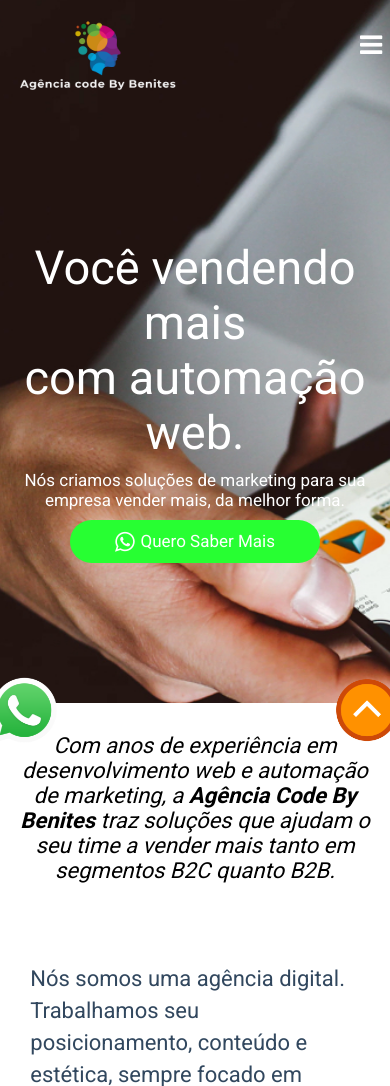
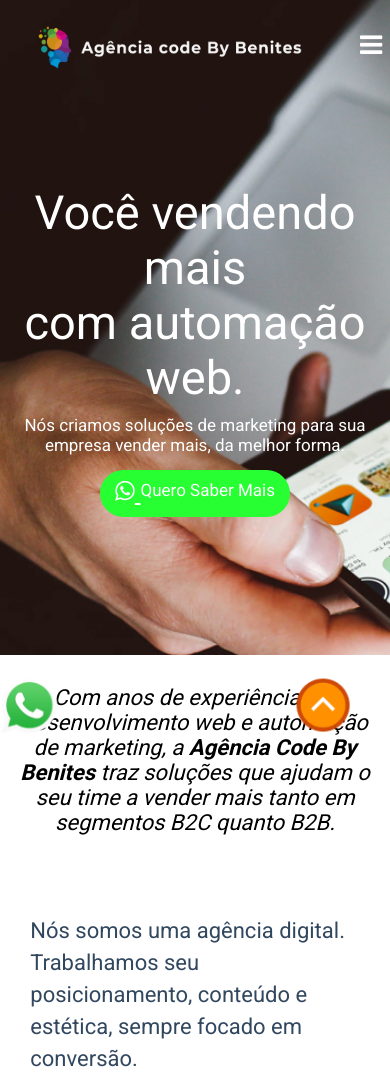
Before and after one commit to MarceloBenitesPro/agenciaCodeByBenites, a PHP site: page / in a window 390 px wide. Shown: the top 1086 px of the page. Run offline with PHP 8.4, Linux system fonts and the light colour scheme.

Commit message:
upload commit

```diff
--- a/css/style.css
+++ b/css/style.css
@@ -41,12 +41,12 @@ textarea{
    .logo{
         position: relative;
 	    z-index: 2;
-       top:-20px;
+       top:-5px;
        background-image: url('../imagens/logo.png');
        background-size: 100% 100%;
        float:left;
-       width:180px;
-       height:100px;
+       width:340px;
+       height:45px;
    }
    nav.desktop{
        float: right;
@@ -79,9 +79,10 @@ textarea{
        left:0;
        top:0;
        width: 100%;
-       padding: 70px 0 30px 0;
+       padding: 90px 0 30px 20px;
        display: none;
-       text-align: center;
+       text-align: left;
+       list-style-type: none;
    }
 
    nav.mobile li{
@@ -119,6 +120,7 @@ textarea{
    section.chamada-header p{
        font-size: 17px;
        margin-top: 10px;
+       margin-bottom: 10px;
        max-width: 500px;
        color: white;
    }
@@ -135,7 +137,7 @@ textarea{
        color:white;
        font-size: 23px;
        cursor: pointer;
-       padding: 0px;
+       padding: 10px 15px 10px 15px;
    }
 
    .btn-whats i{
@@ -500,10 +502,10 @@ section.formulario > .container{
 
     .btn-top{
         z-index: 999;
-        left: 85%;
+        left: 75%;
         top: 80%;
-        width: 70px;
-        height:70px;
+        width: 60px;
+        height:60px;
         position: fixed;
         background-size: contain;
         background-position: center;
@@ -514,8 +516,8 @@ section.formulario > .container{
         z-index: 999;
         right: 85%;
         top: 80%;
-        width: 70px;
-        height:70px;
+        width: 60px;
+        height:60px;
         position: fixed;
         background-size: contain;
         background-position: center;
--- a/index.php
+++ b/index.php
@@ -40,7 +40,7 @@
                     <p>Nós criamos soluções de marketing para sua empresa vender mais, da melhor forma.</p>
                      <form>
                          <!--<input type="email" name="" placeholder="Seu email...." required>-->
-                         <a href="https://bit.ly/3BG8eFl"><button class="btn-whats"  type="submit"><i class="fa fa-whatsapp" aria-hidden="true"></i> <p>Quero Saber Mais</p></button></a>
+                         <a class="btn-whats" href="https://bit.ly/3BG8eFl"><i class="fa fa-whatsapp" aria-hidden="true"></i> <p>Quero Saber Mais</p></a>
                      </form>
                 </section><!---chamada-header--->
         </div><!--container-->
@@ -176,7 +176,7 @@
          <div class="container">
             <h2>Um orçamento ou alguma dúvida</h2>
             <form>
-            <a href="https://bit.ly/3BG8eFl"><button class="btn-whats"  type="submit"><i class="fa fa-whatsapp" aria-hidden="true"></i> <p   style="top:-2px;  position: relative;" >Quero Saber Mais</p></button></a>
+            <a class="btn-whats" href="https://bit.ly/3BG8eFl"><i class="fa fa-whatsapp" aria-hidden="true"></i> <p>Quero Saber Mais</p></a>
             </form>
          </div><!--container--->
     </section><!--formulario--->
@@ -189,7 +189,7 @@
             <div class="box-footer" style="text-align:center;">
                 <h2>Receba as nossas news</h2>
                 <form>
-                <a href="https://bit.ly/3BG8eFl"><button   class="btn-whats" type="submit"><i class="fa fa-whatsapp"  style=" font-size: 23px;" aria-hidden="true"></i> <p  style="top:-2px;  position: relative;" >Quero Saber Mais</p></button></a>
+                <a class="btn-whats" href="https://bit.ly/3BG8eFl"><i class="fa fa-whatsapp" aria-hidden="true"></i> <p>Quero Saber Mais</p></a>
                </form>
             </div><!---box-footer--->
             <div class="clear"></div>
```
Also changed, not shown: imagens/logo.png.
